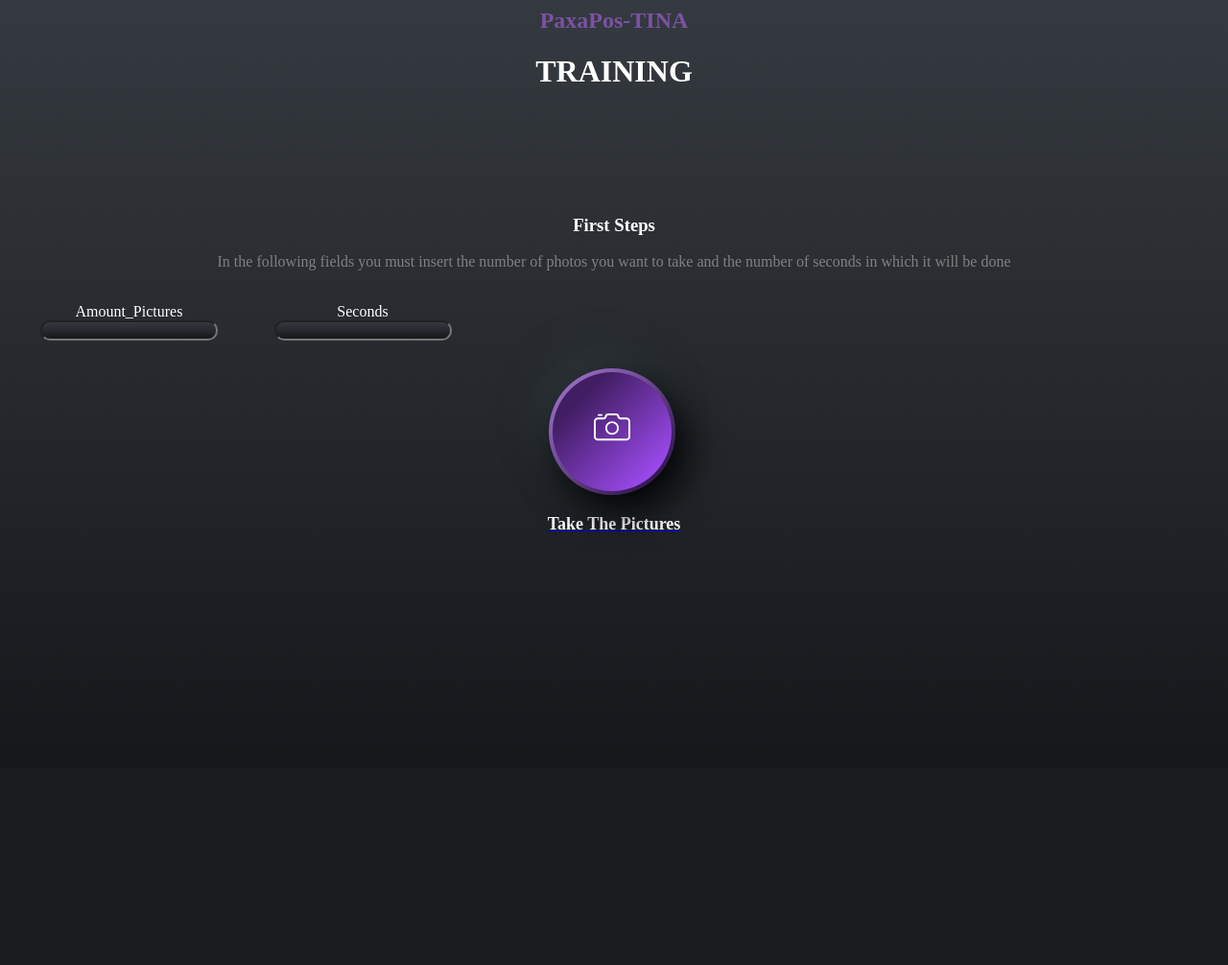
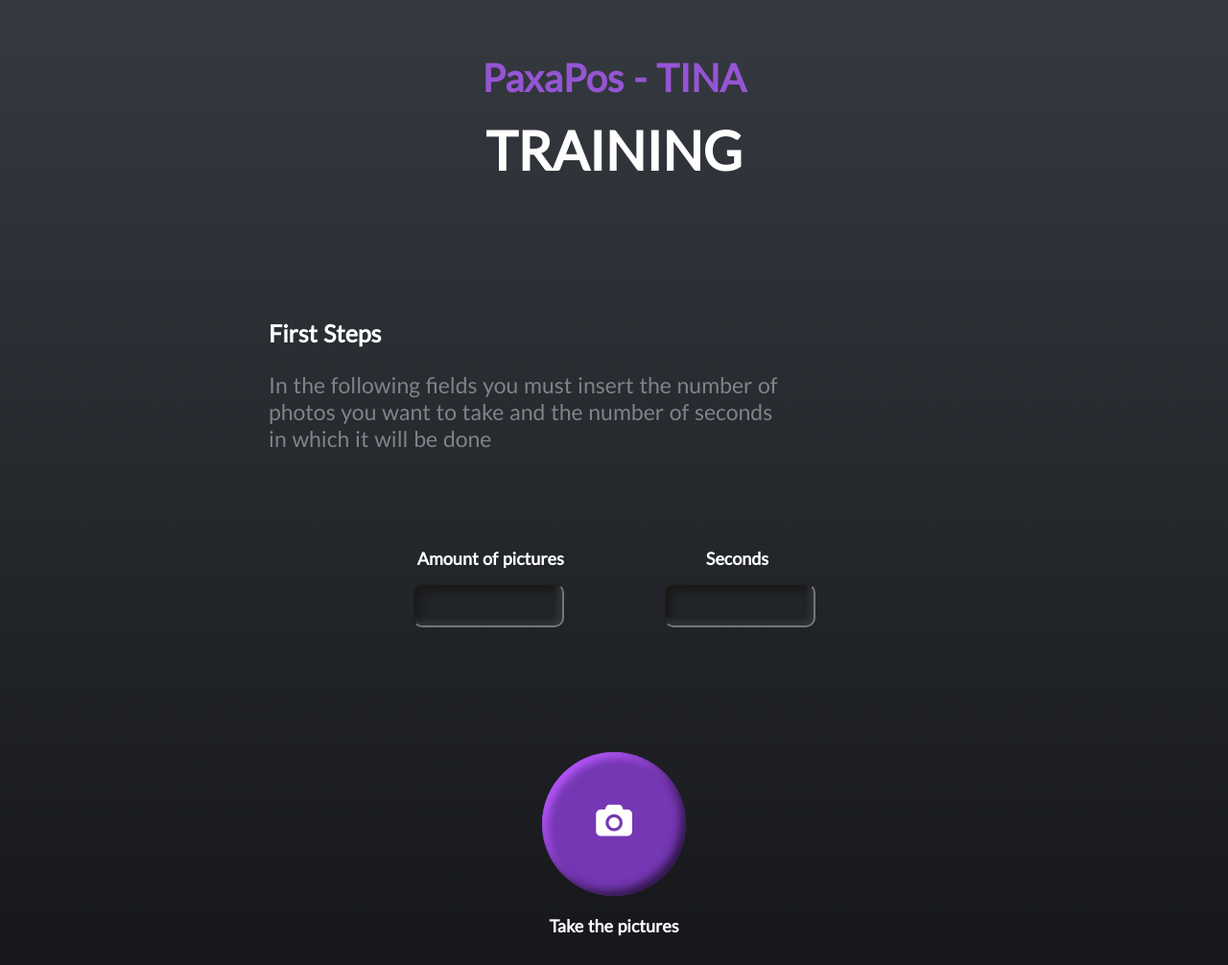
Before and after one commit to paxapos/tina, a Django app: template training/templates/training/tina.html in a window 1280 px wide. Shown: the whole page at 96% size. Before the commit the page ends 554 px from the top, so only its background shows below. Run offline with Django 3.2, Linux system fonts and the light colour scheme; the template is opened without the code that fills it, so the values that code supplies are empty.

Commit message:
subiendo trabajo hasta ahora

```diff
--- a/training/templates/training/tina.css
+++ b/training/templates/training/tina.css
@@ -1,108 +1,115 @@
-body {
-background: linear-gradient(180deg, #353A40 0%, #16171B 100%);
-border-radius: 60px;
+ /*fuente*/
+@import url(https://fonts.googleapis.com/css?family=Lato:200,100|Lato);
+
+html {
+  font-family: 'FontAwesome', "Lato";
+  -ms-text-size-adjust:100%;  /*empareja el tamaño de la fuente en caso de usar una opcion de fuente no especificada*/
+  -webkit-text-size-adjust:100%;
 }
 
-.rectangulo{
-position: absolute;
-width: 1024px;
-height: 155px;
-left: calc(50% - 1024px/2);
-top: 387px;
-background: #242424;
-box-shadow: 20px 20px 20px #1A1818, inset 5px 5px 20px #1A1818;
-border-radius: 10px;
+body {
+  margin:30px;
+  background: linear-gradient(180deg, #353A40 0%, #16171B 100%);
 }
 
-.cuadrado{
-background: #242424;
-box-shadow: 20px 20px 20px #1A1818, inset 5px 5px 20px #1A1818;
-border-radius: 10px;
+h3{
+  color: #fff;
+  margin-left: 250px;
+  font-size: 25px;
 }
 
-.box1{
-box-shadow: 20px 20px 50px #00d2c6,
-            -30px -30px 60px #00ffff;
-border-radius: 25px;
-background: linear-gradient(145deg, #3d3d3d, #494949);
-box-shadow:  47px 47px 33px #3a3a3a,
-             -47px -47px 33px #4e4e4e;
+p{
+  font-size: 23px;
+  color: #7F8489;
+  margin-bottom: 100px;
+  margin-left: 250px;
 }
 
-.leftcolumn {
-  float: left;
-  width: 20%;
-  padding-left: px;
-  background: (180deg, #353A40 0%, #16171B 100%);
-  border-radius: 60px;
-  border-radius: 10px;
+
+.titulo-tina{
+  font-style: normal;
+  font-weight: 700;
+  font-size: 40px;
+  line-height: 5px;
+  text-align: center;
+  padding-top: 50px;
+
+  color: #9555D3;
 }
 
-.rightcolumn {
-  float: left;
-  width: 20%;
-  padding-left: 0px;
-  background: (180deg, #353A40 0%, #16171B 100%);
-  border-radius: 60px;
-  border-radius: 10px;
+.subtitulo{
+  font-weight: 700;
+  font-size: 28px;
+  text-align: center;
+  padding-bottom: 80px;
+
+  color: #FFFFFF;
 }
 
+
 .contenedor{
-  max-width: 500px;
-  background: linear-gradient(180deg, #353A40 0%, #16171B 100%);
-  border-radius: 60px;
-  border-radius: 10px;
+  display: flex;
+  flex-direction: row;
+  justify-content: center;
 }
 
-.boton-container{
-  width: 169px;
-  height: 162px;
-  position: relative;
-  margin: 0;
-  padding: 0;
+
+.input {
+  width: 150px;
+  height: 40px;
+  background: #212428;
+  box-shadow: inset -5px -5px 5px #2E3236, inset 5px 5px 10px #1A1818;
+  border-radius: 10px;
+  margin-left:50px;
+  margin-right:50px;
+  margin-top:15px;
+  margin-bottom:80px;
 }
 
-.boton-container h1{
-  font-size: large;
-  color: white;
-  margin-top: 20px;
+.label {
+  font-style: normal;
+  font-weight: bold;
+  font-size: 16px;
+  margin-left:50px;
+  margin-right:94px;
+
+  color: #FFFFFF;
+  font-size: 18px;
 }
 
-.boton-container .svg{
-  width: 38px;
-  position: absolute;
-  top: 43px;
-  left: 43px;
-  margin: auto;
-  /* transform: translateY(-275%); */
-  /* margin-left: -18px; */
+.label2 {
+  font-style: normal;
+  font-weight: bold;
+  font-size: 16px;
+  margin-left:50px;
+  margin-right:50px;
+
+  color: #FFFFFF;
+  font-size: 18px;
 }
 
-.boton{
-  position: relative;
-  width: 128px;
-  height: 128px;
-  margin: auto;
+
+.boton a {
+  width: 150px;
+  height: 150px;
+  display: block;
+  border-radius: 50%;
+  /* line-height: 70px; */
+  color: #FFF;
+  background: #7537b3;
+  text-decoration: none;
+  overflow: hidden;
+  text-align: center;
+  font-size: 2.2rem;
+  box-shadow:
+  inset -5px -5px 10px #2f1648,
+  inset 5px 5px 10px #bb58ff;
+  margin-top:50px;
+  margin-bottom: 20px;
 }
 
-.boton-bot{
-  position: absolute;
-  width: 124px;
-  height: 124px;
-  left: 0px;
-  top: 0px;
-  background: linear-gradient(135deg, #411E63 22.75%, #9B49EC 84.81%);
-  filter: blur(0.5px);
-  border-radius: 100%;
+.boton a::before {
+  content: "\f030";
+  display: block;
+  margin: 55px;
 }
-
-.boton-sombra{
-  position: absolute;
-  width: 132px;
-  height: 132px;
-  left: -4px;
-  top: -4px;
-  background: linear-gradient(135deg, #9569BF 14.75%, #361953 84.81%);
-  box-shadow: 10px 15px 40px #000000, -10px -15px 40px #2F393D;
-  border-radius: 100%;
-}
--- a/training/templates/training/tina.html
+++ b/training/templates/training/tina.html
@@ -1,49 +1,59 @@
+<!DOCTYPE html>
 <html>
-<head><meta name="viewport" content="width=device-width, initial-scale=1.0"></head> <!--Linea para adaptar pantalla para celular-->
-<link rel="stylesheet" type="text/css" href="tina.css" media="all" />
-<div class="centrar">
-<center><font color="#7B52A3"><h2>PaxaPos-TINA</h2></font>
-<div class="titulo"><center><font color="white"><h1>TRAINING</h1></font></center></div>
-<br>
-<br>
-<br>
-<br>
-<br>
-<p><h3><font color="white">First Steps</h3></font>
-<p><font color="gray">In the following fields you must insert the number of photos you want to take and the number of seconds in which it will be done</font>
-<br>
-<br>
-<div class="leftcolumn"><font color="white">Amount_Pictures </font>
-<br>
-<input class="contenedor" style="color:white" type="img" id="fname" name="fname" value="">
+<head>
+ 	<title>TRAINING PAGE</title>
+	<link rel="stylesheet" type="text/css" href="tina.css" media="all" />
+  <link rel="stylesheet" href="https://stackpath.bootstrapcdn.com/font-awesome/4.7.0/css/font-awesome.min.css">
+</head>
+
+<body>
+	<main>
+		<header>
+<div>
+<div class="titulo-tina">PaxaPos - TINA</div>
+<div class="subtitulo"><h1>TRAINING</h1></div>
 </div>
-<div class="rightcolumn" style= "position: absolute;left:250;"><font color="white">Seconds</font>
-<br>
-<input class="contenedor" style="color:white"  type="img" id="fname" name="fname" value="">
+</header>
+
+
+<div>
+<h3>First Steps</h3>
+<p>
+	In the following fields you must insert the number of <br>
+	photos you want to take and the number of seconds <br>
+	in which it will be done</p>
 </div>
-<br>
-<br>
-<br>
-<br>
 
-<a class="boton-container" href="#">
-	<div class="boton">
-		<div class="boton-sombra"></div>
-		<div class="boton-bot">
-			<div class="svg">
-				<svg width="38" height="29" viewBox="0 0 38 29" fill="none" xmlns="http://www.w3.org/2000/svg">
-					<path fill-rule="evenodd" clip-rule="evenodd" d="M26 15.25C26 19.116 22.866 22.25 19 22.25C15.134 22.25 12 19.116 12 15.25C12 11.384 15.134 8.25 19 8.25C22.866 8.25 26 11.384 26 15.25ZM24.2 15.25C24.2 18.1219 21.8719 20.45 19 20.45C16.1281 20.45 13.8 18.1219 13.8 15.25C13.8 12.3781 16.1281 10.05 19 10.05C21.8719 10.05 24.2 12.3781 24.2 15.25Z" fill="white"/>
-					<path fill-rule="evenodd" clip-rule="evenodd" d="M26.8097 3.61657L26.1335 1.90029C25.6817 0.753687 24.5747 0 23.3423 0H14.6579C13.4255 0 12.3184 0.753686 11.8667 1.90029L11.1905 3.61657C11.0399 3.99877 10.6709 4.25 10.2601 4.25H4C1.79086 4.25 0 6.04086 0 8.25V24.25C0 26.4591 1.79086 28.25 4 28.25H34C36.2091 28.25 38 26.4591 38 24.25V8.25C38 6.04086 36.2091 4.25 34 4.25H27.7401C27.3293 4.25 26.9603 3.99877 26.8097 3.61657ZM13.7275 2.63343C13.8781 2.25123 14.2471 2 14.6579 2H23.3423C23.7531 2 24.1221 2.25123 24.2727 2.63343L24.9489 4.34971C25.4007 5.49631 26.5077 6.25 27.7401 6.25H34C35.1046 6.25 36 7.14543 36 8.25V24.25C36 25.3546 35.1046 26.25 34 26.25H4C2.89543 26.25 2 25.3546 2 24.25V8.25C2 7.14543 2.89543 6.25 4 6.25H10.2601C11.4925 6.25 12.5995 5.49631 13.0513 4.34971L13.7275 2.63343Z" fill="white"/>
-					<path d="M3.92245 1.68842C3.92245 1.21898 4.30301 0.838425 4.77245 0.838425H8.17799C8.64743 0.838425 9.02799 1.21898 9.02799 1.68842C9.02799 2.15787 8.64743 2.53842 8.17799 2.53842H4.77246C4.30301 2.53842 3.92245 2.15787 3.92245 1.68842Z" fill="white"/>
-				</svg>
-			</div>
-		</div>
-	</div>
-	<h1>
-		Take The Pictures
-	</h1>
-</a>
 
+<div class="contenedor">
+<div>
+    <label class="label">Amount of pictures</label>
+    <label class="label">Seconds</label>
 </div>
-</center>
+</div>
+
+
+<div class="contenedor">
+<div>
+    <input class="input" autocomplete="off" name="Amount of pictures" id="pictures" type="text">
+    <input class="input" autocomplete="off" name="Seconds" id="pictures" type="text">
+</div>
+</div>
+
+<div class="contenedor">
+<div class="boton">
+    <a href="#" class="boton" ></a>
+</div>
+</div>
+
+<div class="contenedor">
+<div>
+    <label class="label2">Take the pictures</label>
+</div>
+</div>
+
+</main>
+</body>
+
+
 </html>
```
Also changed, not shown: training/templates/training/tina2.css (added, +280 -0 lines), training/templates/training/tina2.html (added, +139 -0 lines), 4 other files.
